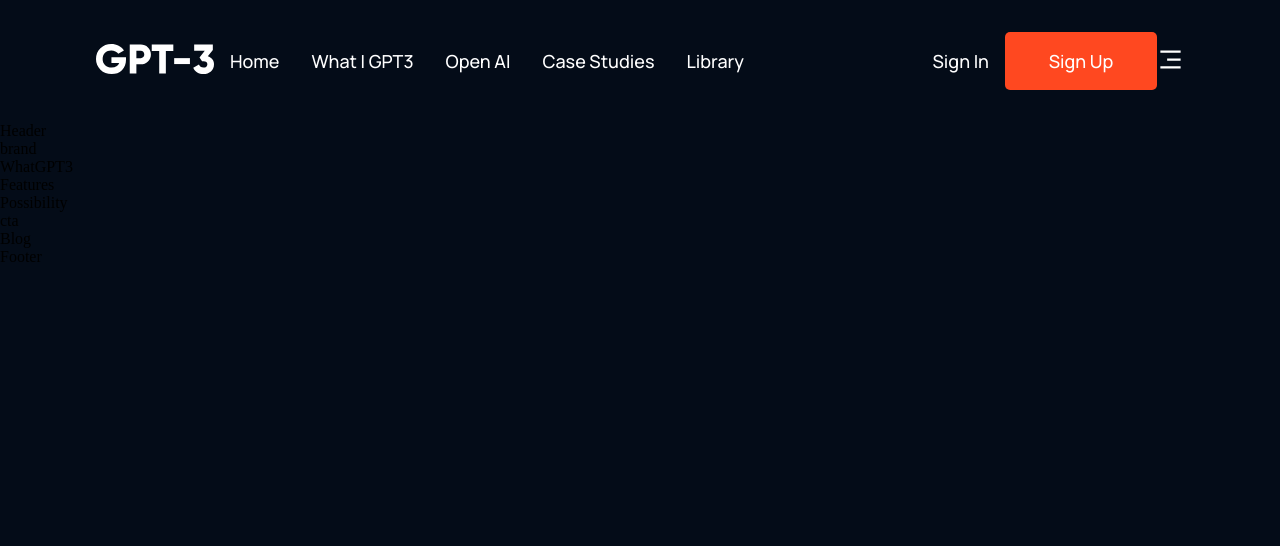
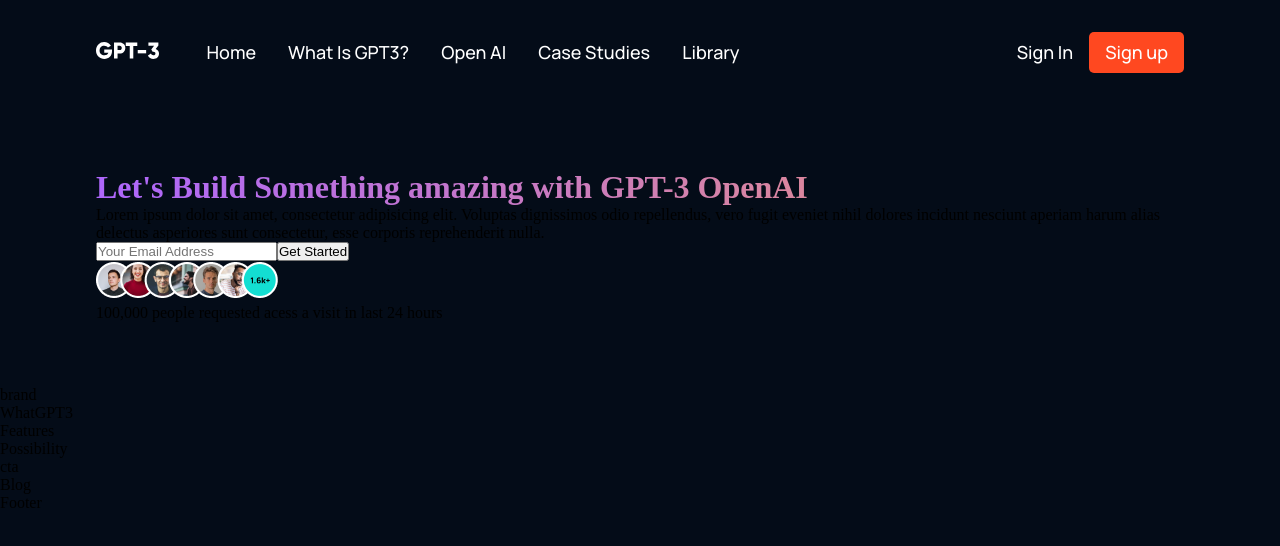
Before and after one commit to yashkoli836/GPT3, a React (Create React App) app: page / in a window 1280 px wide. Shown: the top 546 px of the page. Built offline with nearby package versions, Linux system fonts and the light colour scheme.

Commit message:
some update

```diff
--- a/src/components/navbar/navbar.css
+++ b/src/components/navbar/navbar.css
@@ -1,40 +1,41 @@
-.gpt3__navbar{
+.gpt3__navbar {
     display: flex;
     justify-content: space-between;
     align-items: center;
 
-    padding:2rem 6rem;
-
+    padding: 2rem 6rem;
 }
 
-.gpt3__navbar-links{
+.gpt3__navbar-links {
     flex: 1;
     display: flex;
     justify-content: flex-start;
     align-items: center;
 }
 
-.gpt3__navbar-links-logo{
+.gpt3__navbar-links_logo {
     margin-right: 2rem;
 }
 
-.gpt3__navbar-links-logo img{
+.gpt3__navbar-links_logo img {
     width: 62.56px;
-    height: 15.02px;
+    height: 16.02px;
 }
 
-.gpt3__navbar-links_container{
+.gpt3__navbar-links_container {
     display: flex;
     flex-direction: row;
 }
 
-.gpt3__navbar-sign{
+.gpt3__navbar-sign {
     display: flex;
-    justify-content: flex;
+    justify-content: flex-end;
     align-items: center;
 }
 
-.gpt3__navbar-links_container p, .gpt3__navbar-sign p, .gpt3__navbar-menu_container p{
+.gpt3__navbar-links_container p,
+.gpt3__navbar-sign p,
+.gpt3__navbar-menu_container p {
     color: #fff;
     font-family: var(--font-family);
     font-weight: 500;
@@ -46,21 +47,88 @@
     cursor: pointer;
 }
 
-.gpt3__navbar-sign  button,
-.gpt3__navbar-menu_container button{
-    width: 152px;
+.gpt3__navbar-sign button,
+.gpt3__navbar-menu_container button {
     padding: 0.5rem 1rem;
     color: #fff;
-    top: 55px;
     background: #FF4820;
-    height: 58px;
     font-family: var(--font-family);
-    border-radius: 5px;
-    left: 1153px;
     font-weight: 500;
     font-size: 18px;
     line-height: 25px;
-    border: 0;
+    border: none;
     outline: none;
     cursor: pointer;
+    border-radius: 5px;
 }
+
+.gpt3__navbar-menu {
+    margin-left: 1rem;
+
+    display: none;
+    position: relative;
+}
+
+.gpt3__navbar-menu svg {
+    cursor: pointer;
+}
+
+.gpt3__navbar-menu_container {
+    display: flex;
+    justify-content: flex-end;
+    align-items: flex-end;
+    flex-direction: column;
+
+    text-align: end;
+    background: var(--color-footer);
+    padding: 2rem;
+    position: absolute;
+    right: 0;
+    top: 40px;
+    margin-top: 1rem;
+    min-width: 210px;
+    border-radius: 5px;
+    box-shadow: 0px 0px 5px rgba(0,0, 0,0.2);
+}
+
+.gpt3__navbar-menu_container p {
+    margin: 1rem 0;
+}
+
+.gpt3__navbar-menu_container-links-sign {
+    display: none;
+}
+
+@media screen and (max-width: 1050px) {
+    .gpt3__navbar-links_container {
+        display: none;
+    }
+
+    .gpt3__navbar-menu {
+        display: flex;
+    }
+}
+
+@media screen and (max-width: 700px) {
+    .gpt3__navbar {
+        padding: 2rem 4rem;
+    }
+}
+
+@media screen and (max-width: 550px) {
+    .gpt3__navbar {
+        padding: 2rem;
+    }
+
+    .gpt3__navbar-sign {
+        display: none;
+    }
+
+    .gpt3__navbar-menu_container {
+        top: 20px;
+    }
+
+    .gpt3__navbar-menu_container-links-sign {
+        display: block;
+    }
+}
--- a/src/components/navbar/navbar.jsx
+++ b/src/components/navbar/navbar.jsx
@@ -1,49 +1,51 @@
-import React,{useState} from 'react'
-import { RiMenu3Line, RiCloseLine } from 'react-icons/ri'
-import './navbar.css'
-import logo from '../../assets/logo.svg'
-//bloack elemnt modifier
-const Menu = ()=> (
-  <>
-  <p><a href="#home">Home</a> </p>
-          <p><a href="#wgpt3">What i GPT3</a></p>
-          <p> <a href="#possibility">Open AI</a></p>
+import React, { useState } from 'react';
+import { RiMenu3Line, RiCloseLine } from 'react-icons/ri';
+import logo from '../../assets/logo.svg';
+import './navbar.css';
+
+const Navbar = () => {
+  const [toggleMenu, setToggleMenu] = useState(false);
+
+  return (
+    <div className="gpt3__navbar">
+      <div className="gpt3__navbar-links">
+        <div className="gpt3__navbar-links_logo">
+          <img src={logo} />
+        </div>
+        <div className="gpt3__navbar-links_container">
+          <p><a href="#home">Home</a></p>
+          <p><a href="#wgpt3">What is GPT3?</a></p>
+          <p><a href="#possibility">Open AI</a></p>
           <p><a href="#features">Case Studies</a></p>
           <p><a href="#blog">Library</a></p>
-  </>
-)
-
-const navbar = () => {
-  const [ toggleMenu, setToggleMenu] = useState(false);
-
-  return (
-    <div className='gpt3__navbar'>
-      <div className='gpt3__navbar-links'>
-        <div className='gpt3__navbar-links_logo'>
-          <img src={logo} alt='logo' />
-        </div>
-        <div className='gpt3__navbar-links_container'>
-           <Menu />
         </div>
       </div>
-      <div className='gpt3__navbar-sign'>
+      <div className="gpt3__navbar-sign">
         <p>Sign in</p>
-      <button type='button'>Sign Up</button>
+        <button type="button">Sign up</button>
       </div>
-      <div className='gpt3__navbar-menu'>
+      <div className="gpt3__navbar-menu">
         {toggleMenu
           ? <RiCloseLine color="#fff" size={27} onClick={() => setToggleMenu(false)} />
           : <RiMenu3Line color="#fff" size={27} onClick={() => setToggleMenu(true)} />}
         {toggleMenu && (
-            <div className='gpt3__navbar-menu_container scale-up-center'>
-              <div className='gpt3__navbar-menu_container-links'>
-                <Menu/>
+        <div className="gpt3__navbar-menu_container scale-up-center">
+          <div className="gpt3__navbar-menu_container-links">
+            <p><a href="#home">Home</a></p>
+            <p><a href="#wgpt3">What is GPT3?</a></p>
+            <p><a href="#possibility">Open AI</a></p>
+            <p><a href="#features">Case Studies</a></p>
+            <p><a href="#blog">Library</a></p>
+          </div>
+          <div className="gpt3__navbar-menu_container-links-sign">
+            <p>Sign in</p>
+            <button type="button">Sign up</button>
           </div>
         </div>
         )}
       </div>
     </div>
-  )
-}
+  );
+};
 
-export default navbar
+export default Navbar;
--- a/src/containers/header/header.jsx
+++ b/src/containers/header/header.jsx
@@ -1,8 +1,26 @@
 import React from 'react';
 import './header.css';
+import people from '../../assets/people.png'
+import ai from '../../assets/ai.png'
+
 const Header = () => {
   return (
-    <div>Header</div>
+    <div className='gpt3__header section__padding' id='home'>
+      <div className='gpt3__header-content'>
+        <h1 className='gradient__text'>
+          Let's Build Something amazing with GPT-3 OpenAI
+        </h1>
+        <p>Lorem ipsum dolor sit amet, consectetur adipisicing elit. Voluptas dignissimos odio repellendus, vero fugit eveniet nihil dolores incidunt nesciunt aperiam harum alias delectus asperiores sunt consectetur, esse corporis reprehenderit nulla.</p>
+        <div className='gpt3__header-content__input'>
+        <input type="email" placeholder='Your Email Address' />
+        <button type='button'>Get Started</button>
+        </div>
+        <div className='gpt3__header-content__people'>
+          <img src={people} alt="people" />
+          <p>100,000 people requested acess a visit in last 24 hours</p>
+        </div>
+      </div>
+    </div>
   )
 }
 
```
Lines whose indentation alone changed are shown as unchanged.
